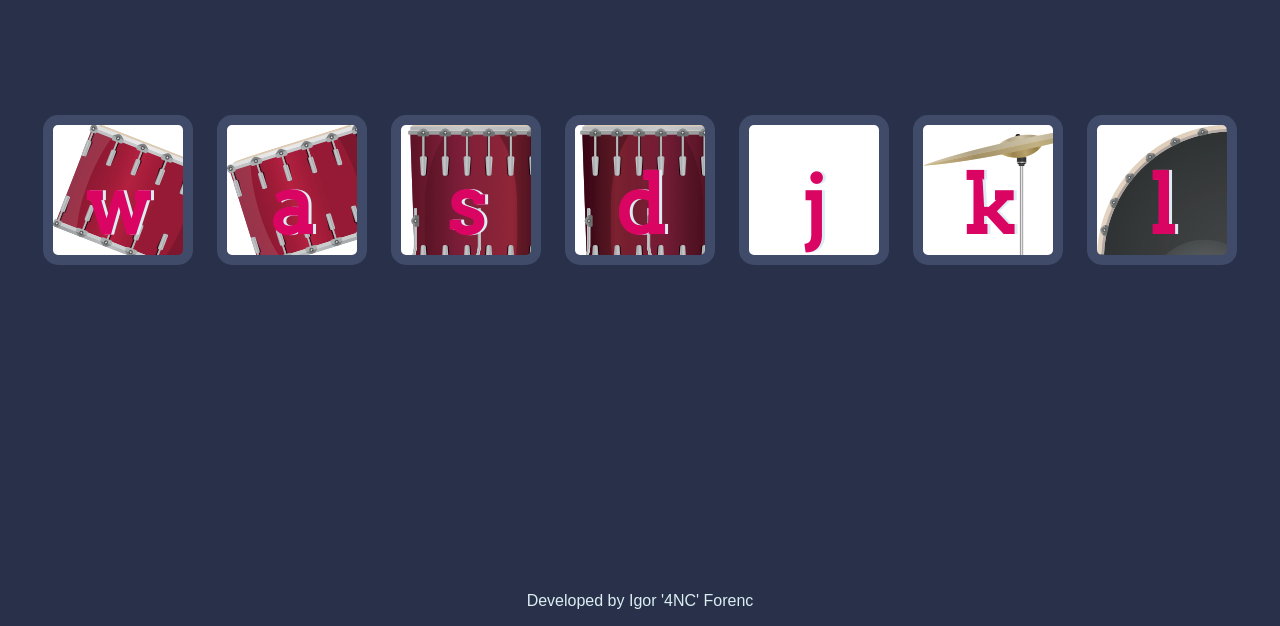
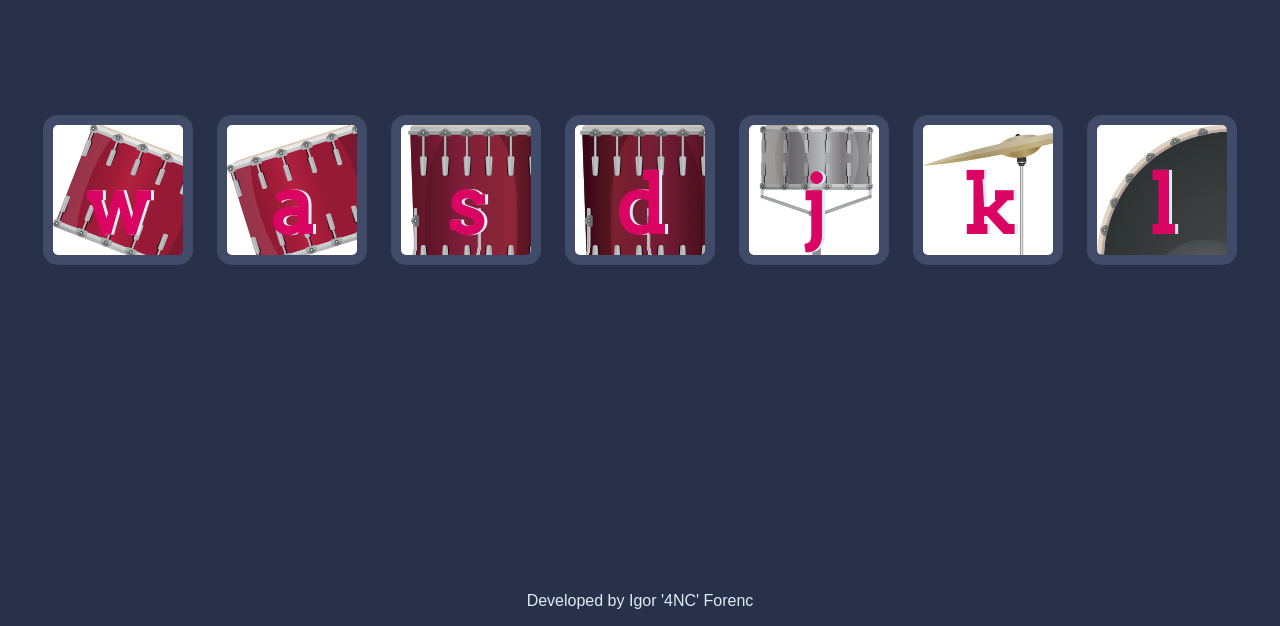
Before and after one commit to rovyx3/drum_site, a plain HTML site: page index.html in a window 1280 px wide. Shown: the part 174-800 px from the top of the page. Drawn offline with Linux system fonts and the light colour scheme.

Commit message:
background images

```diff
--- a/styles.css
+++ b/styles.css
@@ -39,7 +39,7 @@ footer {
 }
 
 .j {
-  background-image: url(images/snare.png");
+  background-image: url("images/snare.png");
 }
 
 .k {
```
